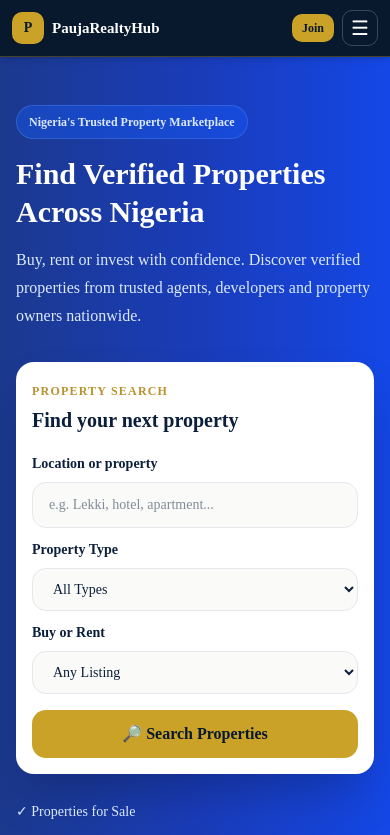
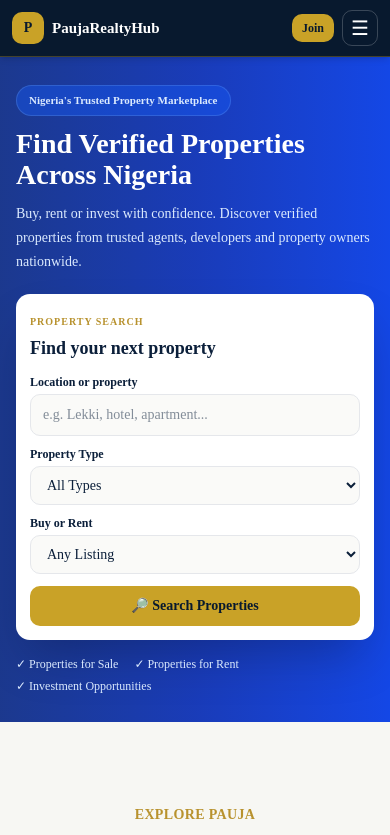
Before and after one commit to clearvision4099-glitch/PaujaRealtyHub, a Next.js app in the folder paujarealtyhub/: page / in a window 390 px wide. Shown: the top 835 px of the page. Built offline with nearby package versions, Linux system fonts and the light colour scheme; no server answers; the database is empty.

Commit message:
Improve mobile homepage hero layout

```diff
--- a/paujarealtyhub/src/components/home/Hero.tsx
+++ b/paujarealtyhub/src/components/home/Hero.tsx
@@ -45,24 +45,24 @@ export default function Hero() {
   return (
     <section className="bg-gradient-to-r from-blue-900 via-blue-800 to-blue-700 text-white">
 
-      <div className="max-w-7xl mx-auto px-4 sm:px-6 py-12 sm:py-16 md:py-24">
+      <div className="max-w-7xl mx-auto px-4 sm:px-6 py-7 sm:py-16 md:py-24">
 
         {/* HERO CONTENT */}
 
         <div className="max-w-4xl">
 
-          <span className="inline-block bg-blue-600/40 border border-blue-300/20 px-3 sm:px-4 py-2 rounded-full text-xs sm:text-sm font-semibold text-blue-100">
+          <span className="inline-block bg-blue-600/40 border border-blue-300/20 px-3 sm:px-4 py-1.5 sm:py-2 rounded-full text-[11px] sm:text-sm font-semibold text-blue-100">
             Nigeria&apos;s Trusted Property Marketplace
           </span>
 
-          <h1 className="mt-4 sm:mt-6 text-3xl sm:text-4xl md:text-6xl font-extrabold leading-tight">
+          <h1 className="mt-3 sm:mt-6 text-[28px] sm:text-4xl md:text-6xl font-extrabold leading-[1.12] sm:leading-tight">
             Find Verified Properties
             <br className="hidden sm:block" />
             <span className="sm:hidden"> </span>
             Across Nigeria
           </h1>
 
-          <p className="mt-4 sm:mt-6 text-base sm:text-lg md:text-xl text-blue-100 leading-7 sm:leading-8 max-w-3xl">
+          <p className="mt-3 sm:mt-6 text-sm sm:text-lg md:text-xl text-blue-100 leading-6 sm:leading-8 max-w-3xl">
             Buy, rent or invest with confidence. Discover verified
             properties from trusted agents, developers and property
             owners nationwide.
@@ -72,27 +72,27 @@ export default function Hero() {
 
         {/* SEARCH PANEL */}
 
-        <div className="mt-8 sm:mt-10 md:mt-12 bg-white rounded-2xl shadow-2xl p-4 sm:p-6 text-[#0B1F3A]">
+        <div className="mt-5 sm:mt-10 md:mt-12 bg-white rounded-xl sm:rounded-2xl shadow-2xl p-3.5 sm:p-6 text-[#0B1F3A]">
 
-          <div className="mb-5">
+          <div className="mb-3 sm:mb-5">
 
-            <span className="text-[#B8922E] text-xs font-bold uppercase tracking-widest">
+            <span className="text-[#B8922E] text-[10px] sm:text-xs font-bold uppercase tracking-widest">
               Property Search
             </span>
 
-            <h2 className="text-xl sm:text-2xl font-bold mt-1">
+            <h2 className="text-lg sm:text-2xl font-bold mt-0.5 sm:mt-1">
               Find your next property
             </h2>
 
           </div>
 
-          <div className="grid grid-cols-1 md:grid-cols-4 gap-3 sm:gap-4">
+          <div className="grid grid-cols-1 md:grid-cols-4 gap-2.5 sm:gap-4">
 
             {/* SEARCH */}
 
             <div className="md:col-span-2">
 
-              <label className="block text-sm font-semibold mb-2">
+              <label className="block text-xs sm:text-sm font-semibold mb-1 sm:mb-2">
                 Location or property
               </label>
 
@@ -104,7 +104,7 @@ export default function Hero() {
                 }
                 onKeyDown={handleKeyDown}
                 placeholder="e.g. Lekki, hotel, apartment..."
-                className="w-full border border-gray-200 bg-[#FAFAF8] rounded-xl px-4 py-3 text-sm sm:text-base focus:outline-none focus:ring-2 focus:ring-[#C9A227] focus:border-transparent"
+                className="w-full border border-gray-200 bg-[#FAFAF8] rounded-lg sm:rounded-xl px-3 sm:px-4 py-2.5 sm:py-3 text-sm sm:text-base focus:outline-none focus:ring-2 focus:ring-[#C9A227] focus:border-transparent"
               />
 
             </div>
@@ -113,7 +113,7 @@ export default function Hero() {
 
             <div>
 
-              <label className="block text-sm font-semibold mb-2">
+              <label className="block text-xs sm:text-sm font-semibold mb-1 sm:mb-2">
                 Property Type
               </label>
 
@@ -122,52 +122,25 @@ export default function Hero() {
                 onChange={(e) =>
                   setPropertyType(e.target.value)
                 }
-                className="w-full border border-gray-200 bg-[#FAFAF8] rounded-xl px-4 py-3 text-sm sm:text-base focus:outline-none focus:ring-2 focus:ring-[#C9A227]"
+                className="w-full border border-gray-200 bg-[#FAFAF8] rounded-lg sm:rounded-xl px-3 sm:px-4 py-2.5 sm:py-3 text-sm sm:text-base focus:outline-none focus:ring-2 focus:ring-[#C9A227]"
               >
-                <option value="">
-                  All Types
-                </option>
-
-                <option value="Apartment">
-                  Apartment
-                </option>
-
-                <option value="House">
-                  House
-                </option>
-
-                <option value="Duplex">
-                  Duplex
-                </option>
-
-                <option value="Villa">
-                  Villa
-                </option>
-
-                <option value="Bungalow">
-                  Bungalow
-                </option>
-
-                <option value="Land">
-                  Land
-                </option>
-
+                <option value="">All Types</option>
+                <option value="Apartment">Apartment</option>
+                <option value="House">House</option>
+                <option value="Duplex">Duplex</option>
+                <option value="Villa">Villa</option>
+                <option value="Bungalow">Bungalow</option>
+                <option value="Land">Land</option>
                 <option value="Commercial Property">
                   Commercial
                 </option>
-
                 <option value="Office Space">
                   Office Space
                 </option>
-
                 <option value="Warehouse">
                   Warehouse
                 </option>
-
-                <option value="Hotel">
-                  Hotel
-                </option>
-
+                <option value="Hotel">Hotel</option>
                 <option value="Event Centre">
                   Event Centre
                 </option>
@@ -179,7 +152,7 @@ export default function Hero() {
 
             <div>
 
-              <label className="block text-sm font-semibold mb-2">
+              <label className="block text-xs sm:text-sm font-semibold mb-1 sm:mb-2">
                 Buy or Rent
               </label>
 
@@ -188,32 +161,14 @@ export default function Hero() {
                 onChange={(e) =>
                   setListingType(e.target.value)
                 }
-                className="w-full border border-gray-200 bg-[#FAFAF8] rounded-xl px-4 py-3 text-sm sm:text-base focus:outline-none focus:ring-2 focus:ring-[#C9A227]"
+                className="w-full border border-gray-200 bg-[#FAFAF8] rounded-lg sm:rounded-xl px-3 sm:px-4 py-2.5 sm:py-3 text-sm sm:text-base focus:outline-none focus:ring-2 focus:ring-[#C9A227]"
               >
-                <option value="">
-                  Any Listing
-                </option>
-
-                <option value="Sale">
-                  For Sale
-                </option>
-
-                <option value="Rent">
-                  For Rent
-                </option>
-
-                <option value="Lease">
-                  Lease
-                </option>
-
-                <option value="Short Let">
-                  Short Let
-                </option>
-
-                <option value="Auction">
-                  Auction
-                </option>
-
+                <option value="">Any Listing</option>
+                <option value="Sale">For Sale</option>
+                <option value="Rent">For Rent</option>
+                <option value="Lease">Lease</option>
+                <option value="Short Let">Short Let</option>
+                <option value="Auction">Auction</option>
                 <option value="Joint Venture">
                   Joint Venture
                 </option>
@@ -225,12 +180,12 @@ export default function Hero() {
 
           {/* SEARCH BUTTON */}
 
-          <div className="mt-4 sm:mt-5">
+          <div className="mt-3 sm:mt-5">
 
             <button
               type="button"
               onClick={handleSearch}
-              className="w-full sm:w-auto bg-[#C9A227] text-[#08192E] px-7 py-3 rounded-xl font-bold hover:brightness-110 transition"
+              className="w-full sm:w-auto bg-[#C9A227] text-[#08192E] px-6 sm:px-7 py-2.5 sm:py-3 rounded-lg sm:rounded-xl text-sm sm:text-base font-bold hover:brightness-110 transition"
             >
               🔎 Search Properties
             </button>
@@ -241,7 +196,7 @@ export default function Hero() {
 
         {/* QUICK BENEFITS */}
 
-        <div className="mt-7 sm:mt-9 flex flex-col sm:flex-row sm:flex-wrap gap-3 sm:gap-6 text-sm sm:text-base text-blue-100">
+        <div className="mt-4 sm:mt-9 flex flex-wrap gap-x-4 gap-y-1.5 sm:gap-6 text-xs sm:text-base text-blue-100">
 
           <span>
             ✓ Properties for Sale
```
